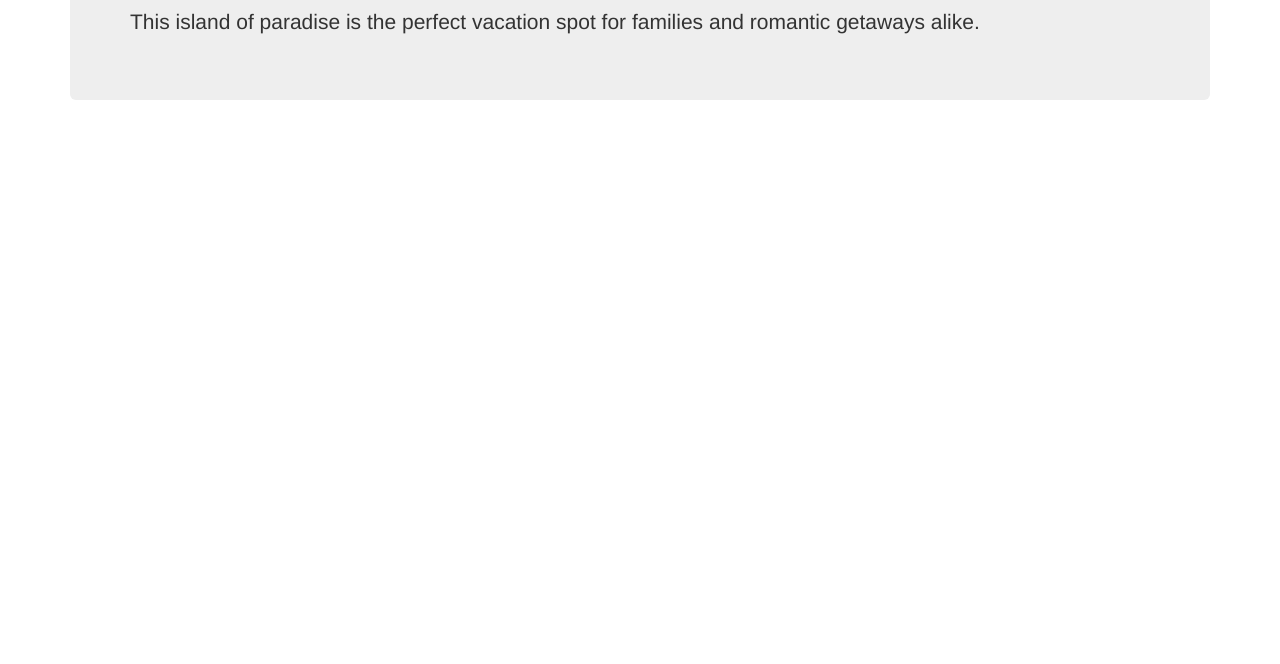
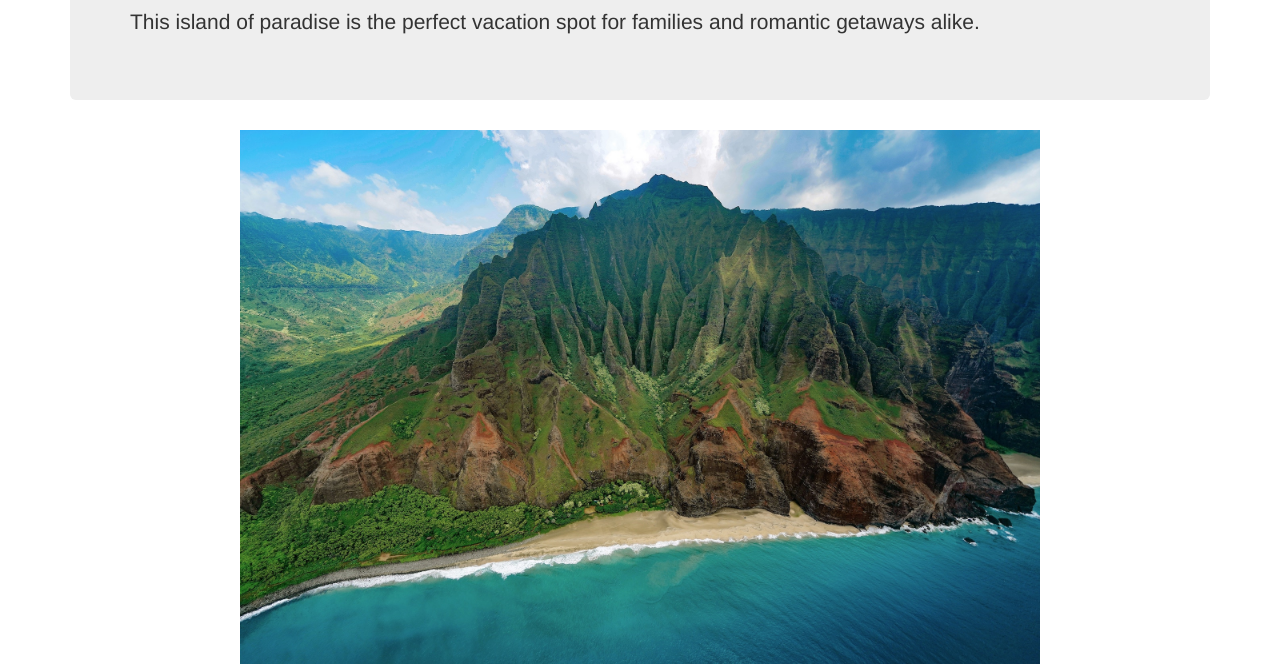
Before and after one commit to maryrobinrose/vacation, a plain HTML site: page index.html in a window 1280 px wide. Shown: the part 140-804 px from the top of the page. Drawn offline with nearby package versions, Linux system fonts and the light colour scheme.

Commit message:
add hawaiian image

```diff
--- a/css/styles.css
+++ b/css/styles.css
@@ -0,0 +1,7 @@
+.photo {
+  text-align: center;
+}
+
+.photo img {
+  width: 800px;
+}
--- a/index.html
+++ b/index.html
@@ -13,6 +13,9 @@
         <h1>Visit Hawaii!</h1>
         <p>This island of paradise is the perfect vacation spot for families and romantic getaways alike.</p>
       </div>
+      <div class="photo">
+        <img src="img/hawaii.jpg" alt="Hawaii">
+      </div>
     </div>
   </body>
 </html>
```
Also changed, not shown: img/hawaii.jpg (added).
